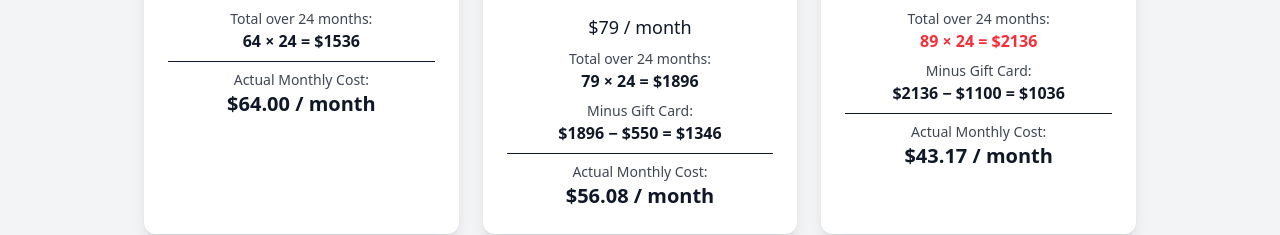
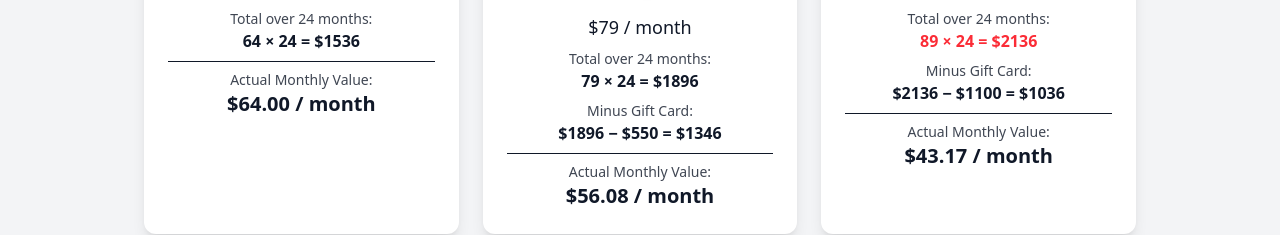
Before and after one commit to m011amad/telco, a React (Vite) app in the folder telco/: page / in a window 1280 px wide. Shown: the part 235-470 px from the top of the page. Built offline with nearby package versions, Linux system fonts and the light colour scheme.

Commit message:
Actual Monthly Value

```diff
--- a/telco/src/Plans.jsx
+++ b/telco/src/Plans.jsx
@@ -107,7 +107,7 @@ const PhonePlans = () => {
 
               {/* Actual monthly */}
               <div className="mt-2 pt-2 border-t">
-                <p className="text-sm opacity-80">Actual Monthly Cost:</p>
+                <p className="text-sm opacity-80">Actual Monthly Value:</p>
                 <p className="text-xl font-bold">${actualMonthly} / month</p>
               </div>
 
```
